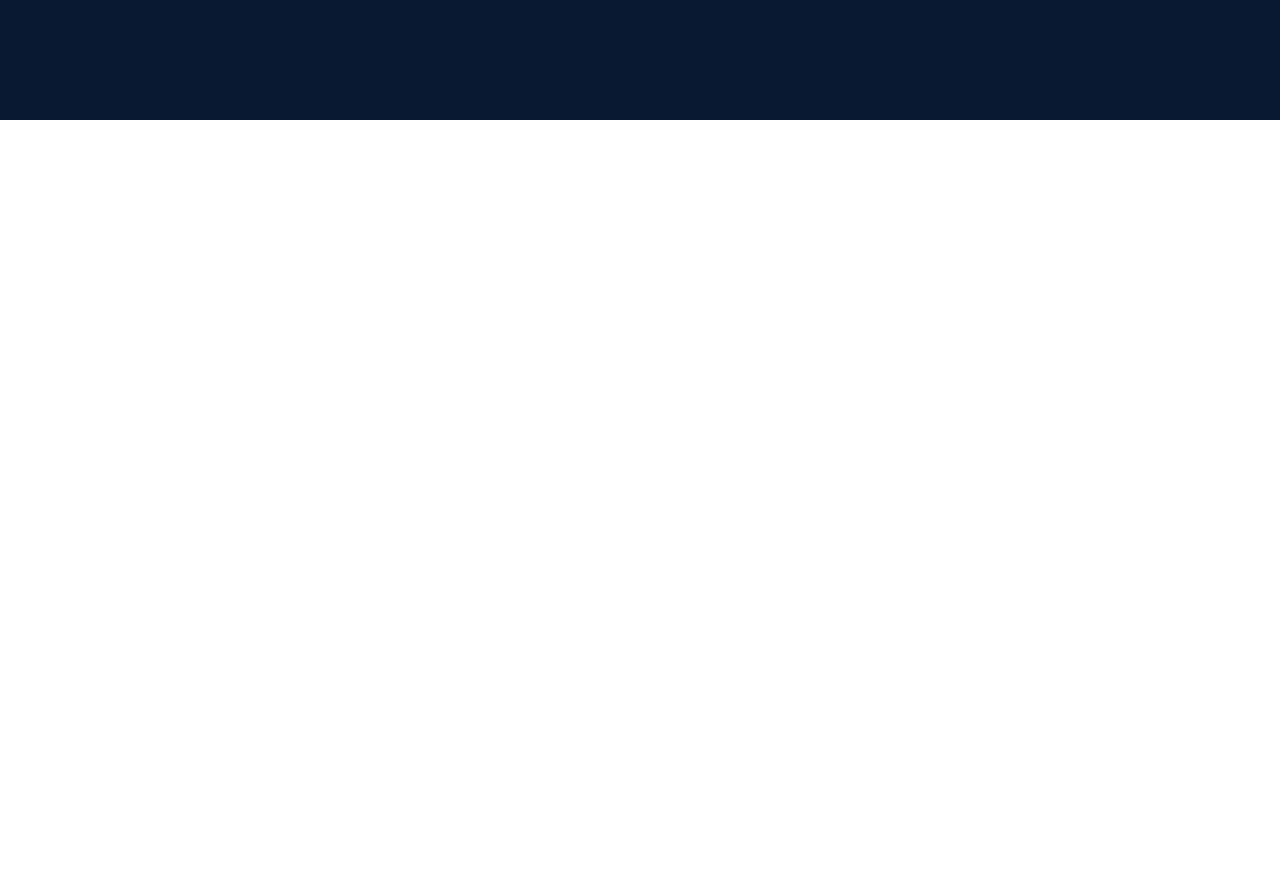
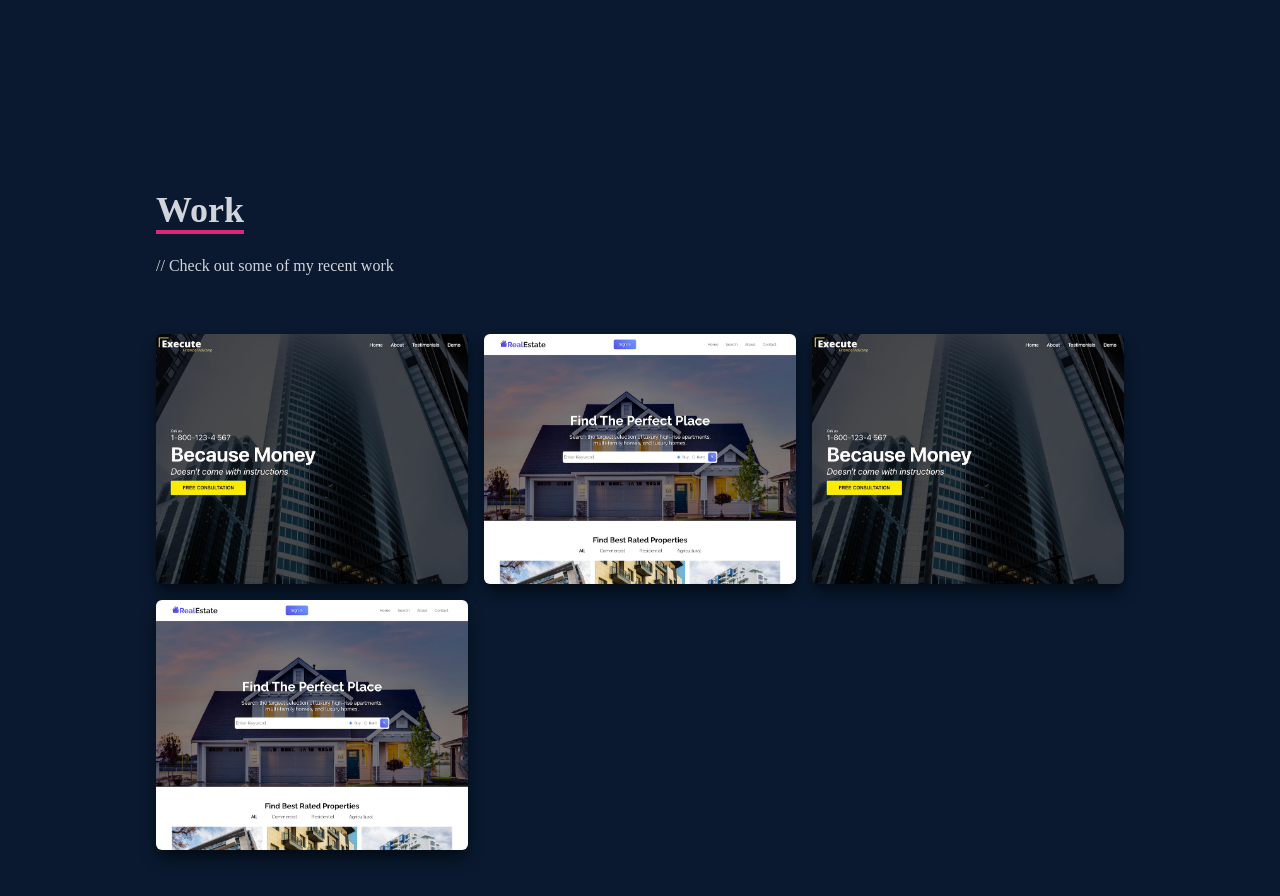
Before and after one commit to VKwamboka/CurrentPortfolio, a React (Create React App) app in the folder client/: page / in a window 1280 px wide. Shown: the part 2280-3176 px from the top of the page. Before the commit the page ends 2400 px from the top, so only its background shows below. Built offline with nearby package versions, Linux system fonts and the light colour scheme.

Commit message:
added more assests

```diff
--- a/client/src/App.js
+++ b/client/src/App.js
@@ -10,6 +10,7 @@ import Navbar from "./components/Navbar";
 import Home from "./components/Home";
 import About from "./components/About";
 import Skills from "./components/Skills";
+import Work from "./components/Work";
 
 function App() {
   return(
@@ -19,6 +20,7 @@ function App() {
   <Home/>
   <About/>
   <Skills/>
+  <Work/>
 </Router>
   </div>
   )
--- a/client/src/components/Work.jsx
+++ b/client/src/components/Work.jsx
@@ -1,5 +1,5 @@
 import React from 'react';
-import { data } from "../data/data.js";
+import { data } from './data/Data';
 
 
 const Work = () => {
--- a/client/src/components/data/Data.js
+++ b/client/src/components/data/Data.js
@@ -1,6 +1,6 @@
 
-import WorkIm from '../assets/projects/workImg.jpeg'
-import RealEst from '../assets/projects/realestate.jpg'
+import WorkIm from '../../assets/project/workImg.jpeg'
+import RealEst from '../../assets/project/realestate.jpg'
 
 export const data=[
     {
```
